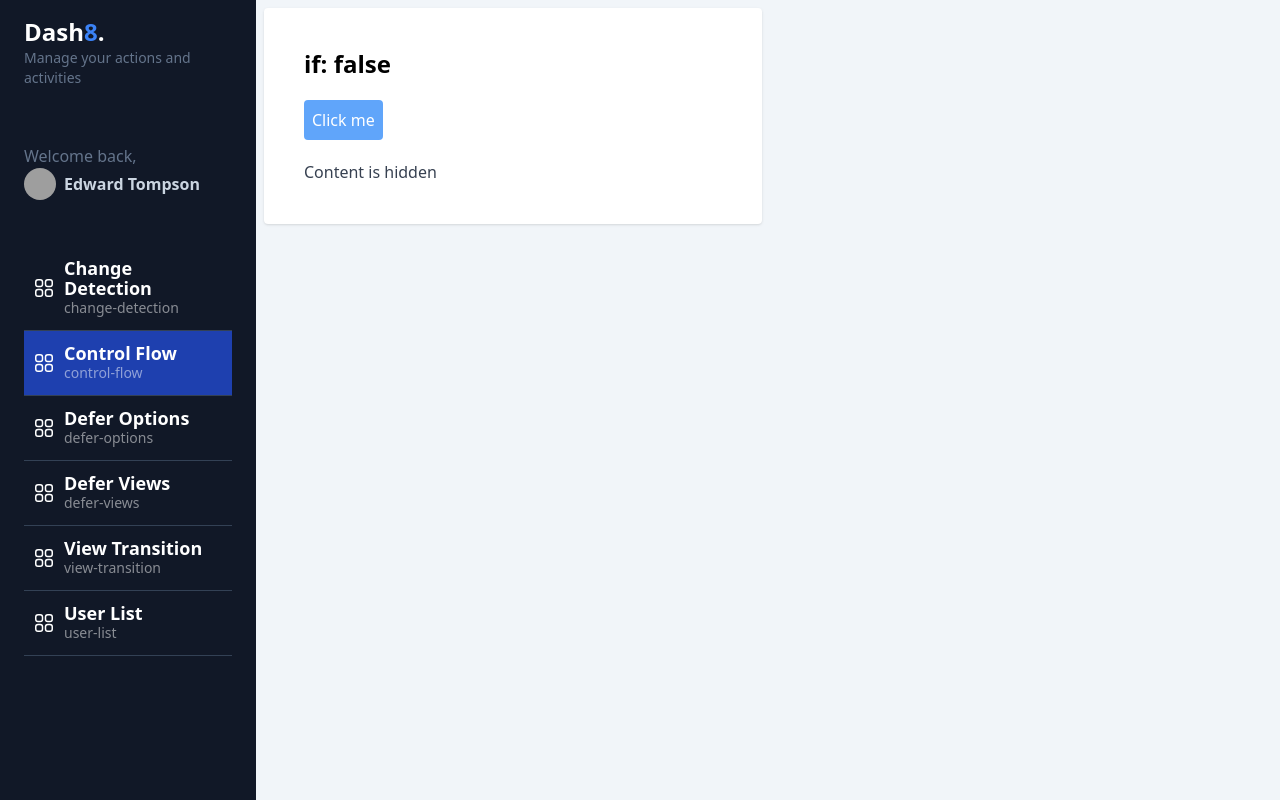
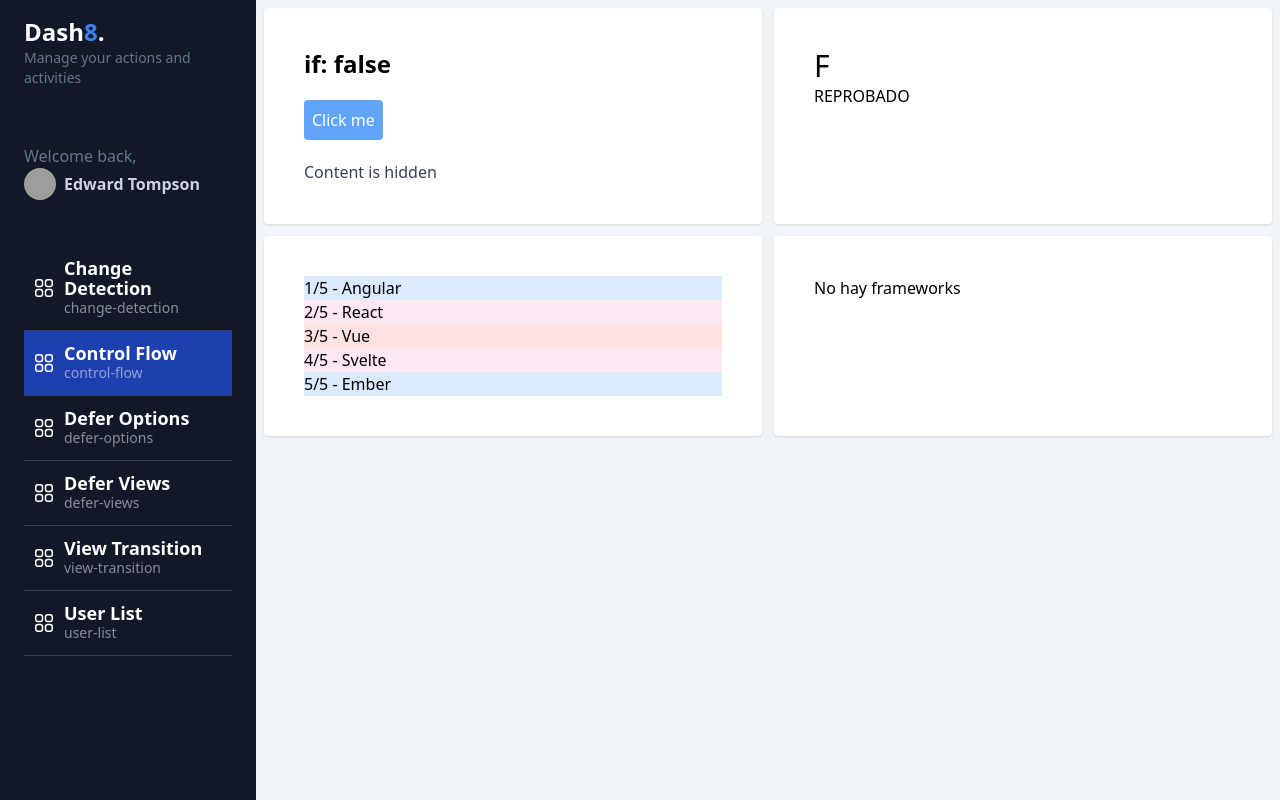
Before and after one commit to Juanflpz/Angular-Dashboard, an Angular app: page /dashboard/control-flow in a window 1280 px wide. Built offline with nearby package versions, Linux system fonts and the light colour scheme; grey boxes are pictures that could not be loaded.

Commit message:
managing control flow

```diff
--- a/src/app/dashboard/pages/control-flow/control-flow.component.html
+++ b/src/app/dashboard/pages/control-flow/control-flow.component.html
@@ -15,4 +15,44 @@
             <p class="text-gray-700 mt-5">Content is hidden</p>
         }
     </div>
+
+    <div class="bg-white rounded shadow p-10">
+        <h2 class="text-3xl">{{grade()}}</h2>
+        @switch (grade()) {
+            @case ('A'){
+                <p>Arriba de 90</p>
+            }
+            @case ('B'){
+                <p>Arriba de 50</p>
+            }
+            @default{
+                <p>REPROBADO</p>
+            }
+        }
+    </div>
+
+    <div class="bg-white rounded shadow p-10">
+        <ul>
+            @for(f of frameworks(); track f; let i = $index, first = $first, last = $last, even = $even, odd = $odd, count = $count){
+                <li [class]="{
+                    'bg-red-100':even && !first && !last,
+                    'bg-pink-100':odd && !first && !last,
+                    'bg-blue-100':first || last,
+                }">
+                    {{i+1}}/{{count}} - {{f}}
+                </li>
+            }
+        </ul>
+    </div>
+
+    <div class="bg-white rounded shadow p-10">
+        <ul>
+            @for(f of frameworks2(); track $index){
+                <li>{{f}}</li>
+            }
+            @empty {
+                <li>No hay frameworks</li>
+            }
+        </ul>
+    </div>
 </section>
--- a/src/app/dashboard/pages/control-flow/control-flow.component.ts
+++ b/src/app/dashboard/pages/control-flow/control-flow.component.ts
@@ -1,6 +1,7 @@
 import { CommonModule } from '@angular/common';
 import { Component, signal } from '@angular/core';
 
+type Grade = 'A' | 'B' | 'F';
 @Component({
   standalone: true,
   imports: [CommonModule],
@@ -11,6 +12,10 @@ export default class ControlFlowComponent {
 
   //asReadOnly()
   public showContent = signal(false)
+  public grade = signal<Grade>('F');
+
+  public frameworks = signal(['Angular', 'React', 'Vue', 'Svelte', 'Ember']);
+  public frameworks2 = signal([]);
 
   public toggleContent() {
     this.showContent.update(value => !value);
```
